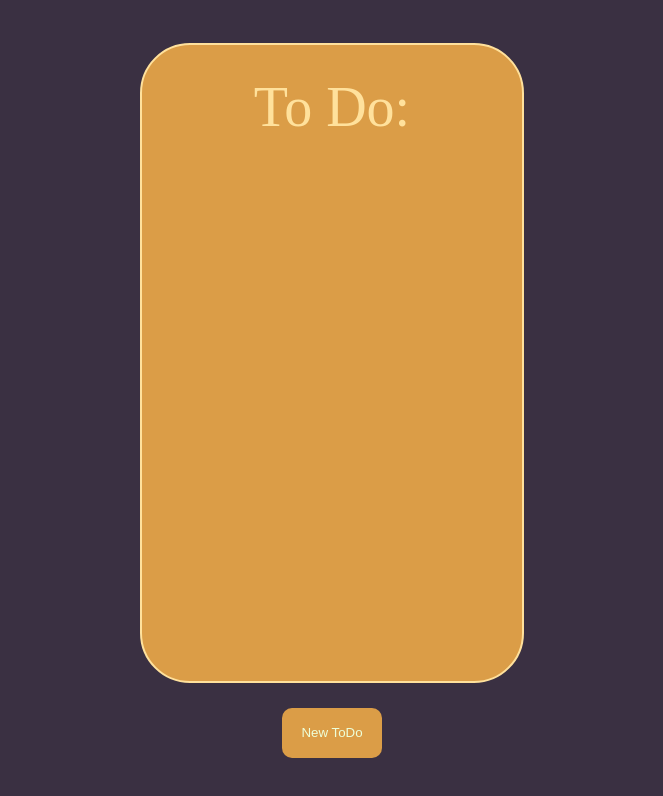
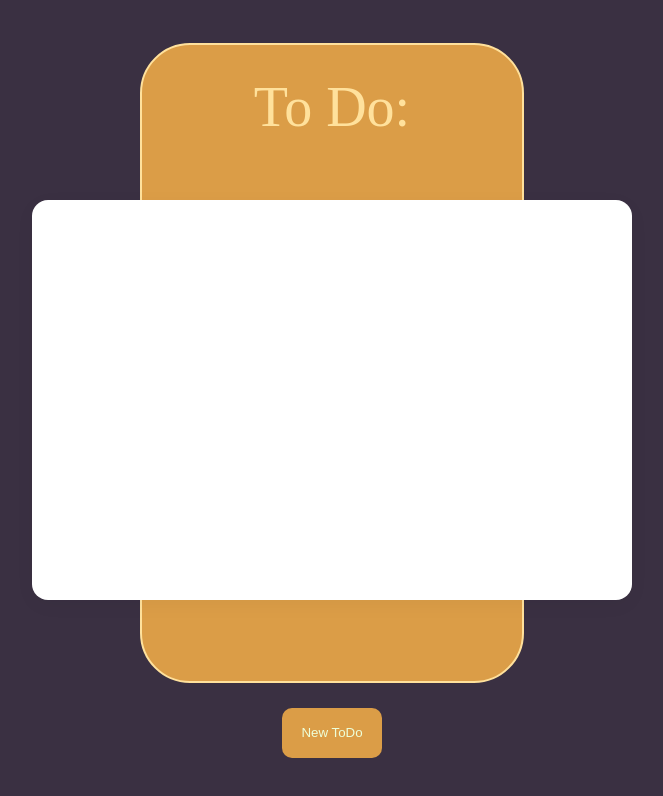
Before and after one commit to florinrusu96/twistdo, a React (Create React App) app: page / in a window 1280 px wide. Both pictures are taken after a click on the button "New ToDo". Shown: the top 796 px of the page, without its empty margins (308-971 px from the left). Built offline with nearby package versions, Linux system fonts and the light colour scheme; a web font is replaced by a local one.

Commit message:
Working modal

```diff
--- a/src/App.tsx
+++ b/src/App.tsx
@@ -1,9 +1,10 @@
-import React from "react";
+import React, { useState } from "react";
 import { ToDoList } from "./components/ToDoList";
 
 import styled from "styled-components";
 import { COLORS } from "./colors";
-import { ItemProps } from './components/Item';
+import { ItemProps } from "./components/Item";
+import { CreateItemModal } from "./components/CreateItemModal";
 
 const AppContainer = styled.div`
   background-color: ${COLORS.purple};
@@ -15,7 +16,7 @@ const AppContainer = styled.div`
   flex-direction: column;
 `;
 
-const CreateTodo = styled.button`
+const CreateItem = styled.button`
   color: ${COLORS.notGreen};
   background-color: ${COLORS.earthYellow};
   border: none;
@@ -28,14 +29,14 @@ const CreateTodo = styled.button`
 
 function App() {
   let items: ItemProps[] = [];
-  const handleNewTicket = () => {
-
-  };
+  const [showCreateTodo, setCreateTodo] = useState(false);
+  const handleOpenCreateItemModal = () => setCreateTodo(true);
 
   return (
     <AppContainer>
       <ToDoList items={items}></ToDoList>
-      <CreateTodo onClick={handleNewTicket}>New ToDo</CreateTodo>
+      <CreateItem onClick={handleOpenCreateItemModal}>New ToDo</CreateItem>
+      <CreateItemModal open={showCreateTodo}/>
     </AppContainer>
   );
 }
--- a/src/components/CreateItemModal.tsx
+++ b/src/components/CreateItemModal.tsx
@@ -5,16 +5,27 @@ import { COLORS } from "../colors";
 import styled from "styled-components";
 
 type CreateItemModalProps = {
-  showModal: boolean;
+  open: boolean;
 };
 
-const Container = styled.div`
+const Container = styled.div<{$showModal: boolean}>`
   height: 400px;
-  width: 400px;
+  width: 600px;
+  display: ${props  => props.$showModal ? 'flex' : 'none'};
+  background: white;
+  color: white;
+  z-index: 10;
+  border-radius: 16px;
+  box-shadow: 0 5px 20px 0 rgba(0, 0, 0, 0.04);
+  position: fixed;
+  top: 50%;
+  left: 50%;
+  transform: translate(-50%, -50%);
 `;
 
 export class CreateItemModal extends React.Component<CreateItemModalProps> {
   render() {
-    return <Container></Container>;
+    console.log(this.props.open)
+    return this.props.open &&(<Container $showModal={this.props.open}></Container>);
   }
 }
```
